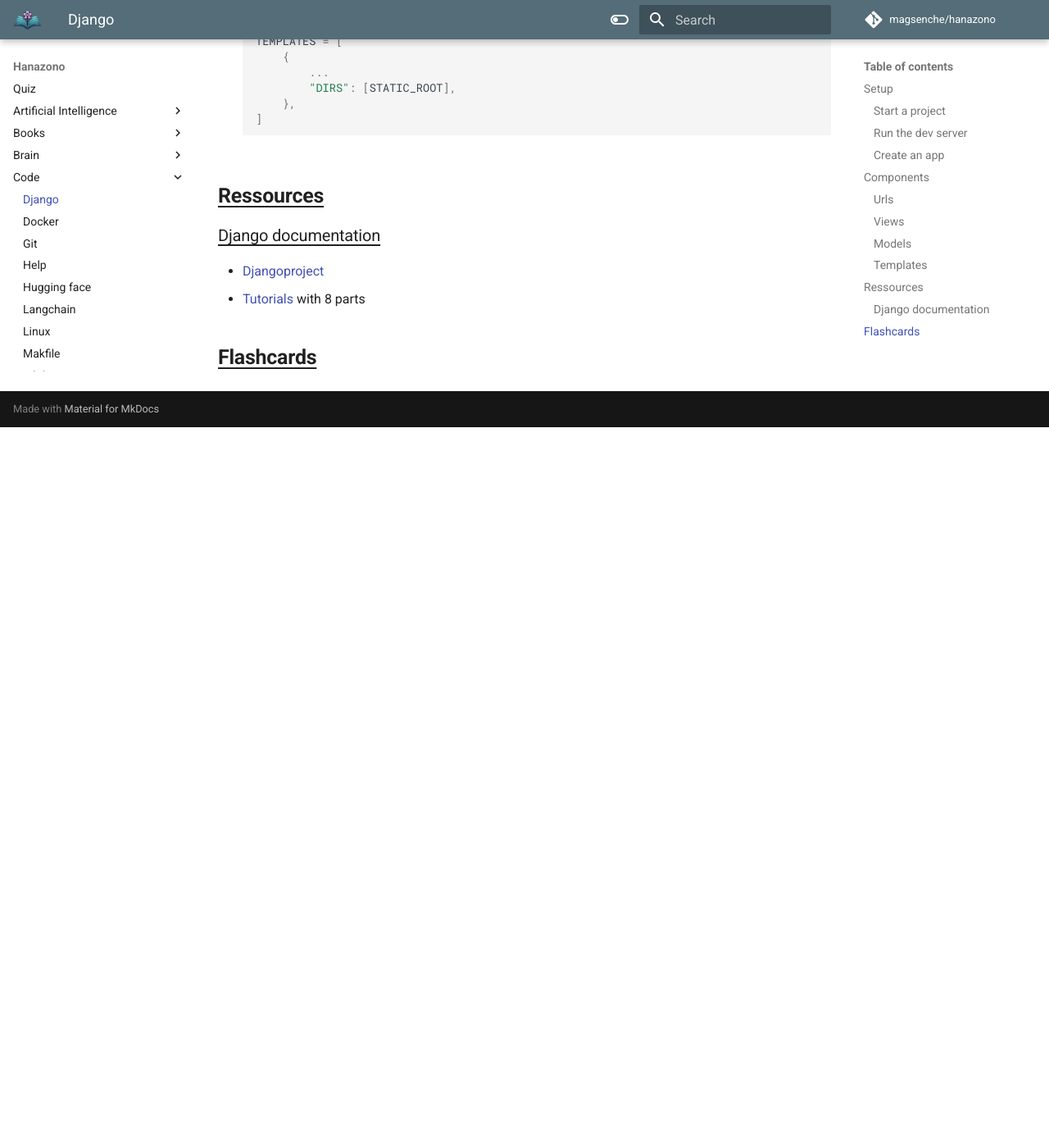
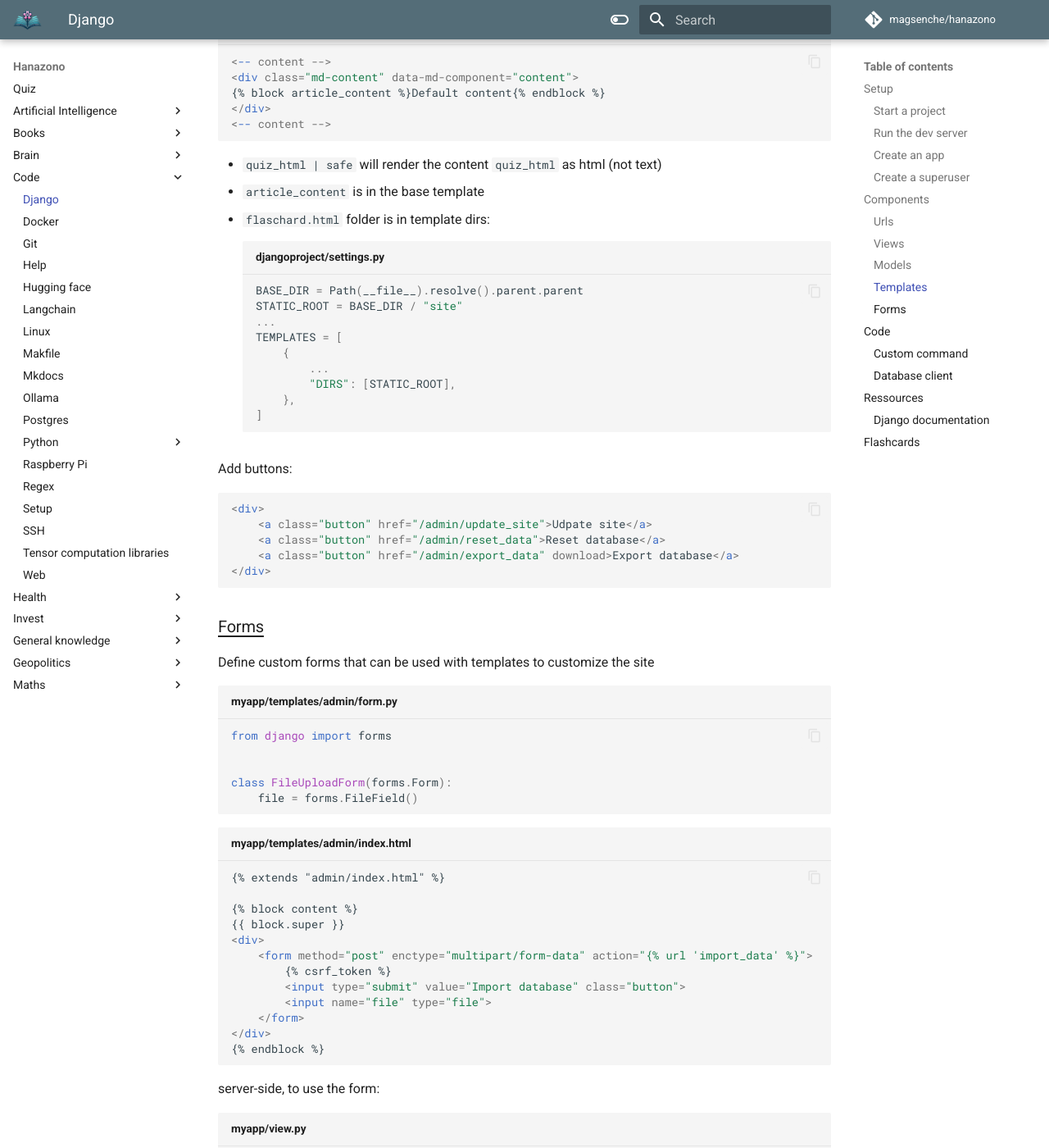
Before and after one commit to magsenche/hanazono, an MkDocs documentation site: the page built from docs/notes/code/django.md, in a window 1280 px wide and 1400 px high, scrolled down 3872 px. Shown: the whole window at 82% size. Built offline with MkDocs 1.6.1 and Material for MkDocs 9.7.7, drawn with Linux system fonts in a browser that asks for light colours; comment, search, counter and statistics services are not loaded; before the commit the page ends 4393 px from its top, so only the background shows below that; some of the changed text lies outside the part shown.

Commit message:
[docs] january 2024

````diff
--- a/docs/notes/code/django.md
+++ b/docs/notes/code/django.md
@@ -34,6 +34,20 @@
     ...
 }
 ```
+
+### Create a superuser
+This user will be able to access the admin interface. Use `--no-input` along with env variables to allow non-interactive creation.
+
+```sh title=".env"
+DJANGO_SUPERUSER_USERNAME=user
+DJANGO_SUPERUSER_PASSWORD=pwd
+DJANGO_SUPERUSER_EMAIL=""
+```
+
+```bash title=""
+python manage.py createsuperuser --no-input
+```
+
 ## Components
 
 ### Urls
@@ -135,6 +149,8 @@
 ```
 
 ### Templates
+You can use [templates](https://docs.djangoproject.com/en/5.0/ref/templates/) to introduce html in spectific pages
+
 ```html title="myapp/templates/quiz.html"
 {% extends "flashcard.html" %}
 {% block article_content %}
@@ -163,6 +179,87 @@
         },
     ]
     ```
+
+Add buttons:
+
+```html title=""
+<div>
+    <a class="button" href="/admin/update_site">Udpate site</a>
+    <a class="button" href="/admin/reset_data">Reset database</a>
+    <a class="button" href="/admin/export_data" download>Export database</a>
+</div>
+```
+
+### Forms
+Define custom forms that can be used with templates to customize the site
+
+```python title="myapp/templates/admin/form.py"
+from django import forms
+
+
+class FileUploadForm(forms.Form):
+    file = forms.FileField()
+```
+
+```html title="myapp/templates/admin/index.html"
+{% extends "admin/index.html" %}
+
+{% block content %}
+{{ block.super }}
+<div>
+    <form method="post" enctype="multipart/form-data" action="{% url 'import_data' %}">
+        {% csrf_token %}
+        <input type="submit" value="Import database" class="button">
+        <input name="file" type="file">
+    </form>
+</div>
+{% endblock %}
+```
+
+server-side, to use the form:
+
+```python title="myapp/view.py"
+def import_data(request):
+    if request.method == "POST":
+        form = FileUploadForm(request.POST, request.FILES)
+        if form.is_valid():
+            file_obj = form.cleaned_data["file"]
+            try:
+                flashcards = list(deserialize("json", file_obj))
+                for fc in flashcards:
+                    fc.object.save()
+                    log.info(f"Imported {fc.object}")
+                return redirect(f"/admin/update_site/")
+            except Exception as e:
+                log.error(f"Can't load data from {file_obj.name}: {str(e)}")
+                return redirect(f"/admin")
+```
+
+## Code
+### Custom command
+[Applications can register their own actions with manage.py](https://docs.djangoproject.com/en/5.0/howto/custom-management-commands/) by adding a `management/commands` and creating a file with the command name.
+
+```python title="myapp/management/commands/build.py"
+import mkdocs.config
+from django.core.management.base import BaseCommand
+from mkdocs.commands import build
+
+from utils import logger
+
+log = logger.custom(__name__)
+
+class Command(BaseCommand):
+    help = "Build site."
+
+    def handle(self, *args, **options):
+        config = mkdocs.config.load_config()
+        build.build(config)
+        log.info(f"""Site built in {config["site_dir"]}""")
+```
+
+### Database client
+Use the `dbshell` command to launch the database client
+
 ## Ressources
 ### Django documentation
 - [Djangoproject](https://www.djangoproject.com/)
--- a/mkdocs.yml
+++ b/mkdocs.yml
@@ -85,6 +85,7 @@
       - notes/code/makefile.md
       - notes/code/mkdocs.md
       - notes/code/ollama.md
+      - notes/code/postgres.md
       - Python:
           - notes/code/python.md
           - notes/code/python_import_rules.md
@@ -93,7 +94,6 @@
       - notes/code/setup.md
       - notes/code/ssh.md
       - notes/code/tensor_computation_librairies.md
-      - notes/code/vscode.md
       - notes/code/web.md
   - Health:
       - notes/health/cold_exposure.md
````
Also changed, not shown: docs/notes/code/docker.md (+23 -18 lines), docs/notes/code/postgres.md (added, +55 -0 lines), docs/notes/health/immune_system.md (+12 -5 lines), docs/notes/physics/string_theory.md (added).
